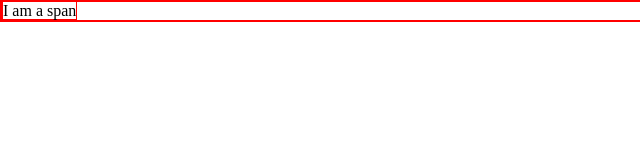
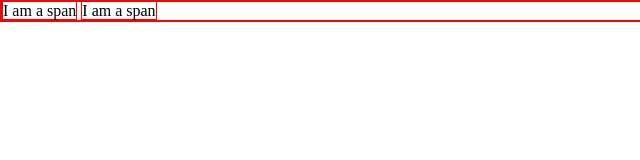
Before and after one commit to edyfer12/inline-box, a plain HTML site: page index.html in a window 1280 px wide. Shown: the full height of the page, 0-640 px from the left. Drawn offline with Linux system fonts and the light colour scheme.

Commit message:
Include span element

```diff
--- a/index.html
+++ b/index.html
@@ -13,5 +13,7 @@
 
         <!-- Add span -->
 
+        <span class="two">I am a span</span>
+
     </body>
 </html>
```
